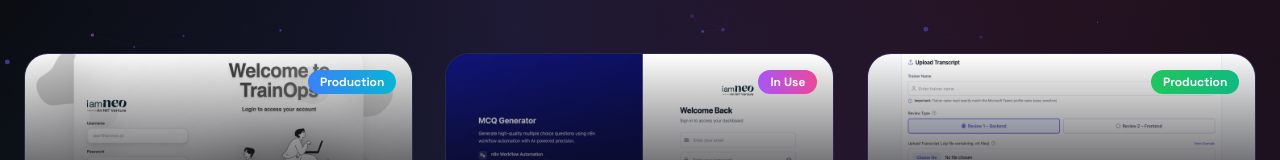
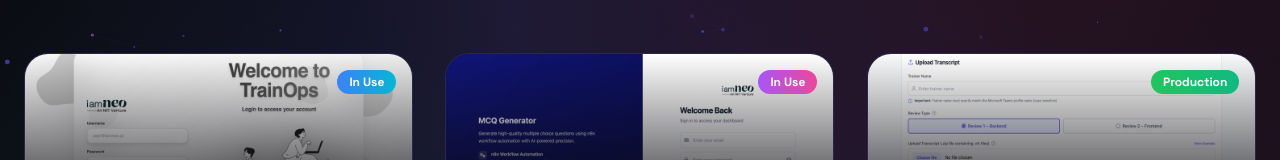
Before and after one commit to PRITHVI-B-S-18/prithvi-portfolio, a Next.js app: page /projects in a window 1280 px wide. Shown: the part 332-492 px from the top of the page. Built offline with nearby package versions, Linux system fonts and the light colour scheme.

Commit message:
Update project status to 'In Use' and refresh Firebase hosting cache with new assets

```diff
--- a/src/pages/projects.js
+++ b/src/pages/projects.js
@@ -25,7 +25,7 @@ const projects = [
       { value: 'Real-time', label: 'Data Sync' },
       { value: 'Multi', label: 'Concurrent Sessions' },
     ],
-    status: 'Production',
+    status: 'In Use',
     color: 'from-blue-500 to-cyan-500',
   },
   {
```
